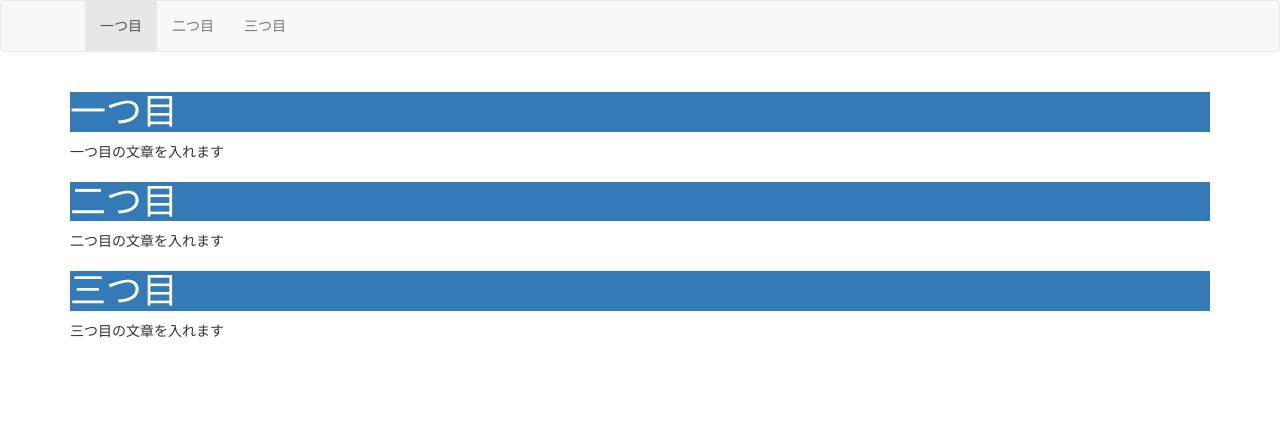
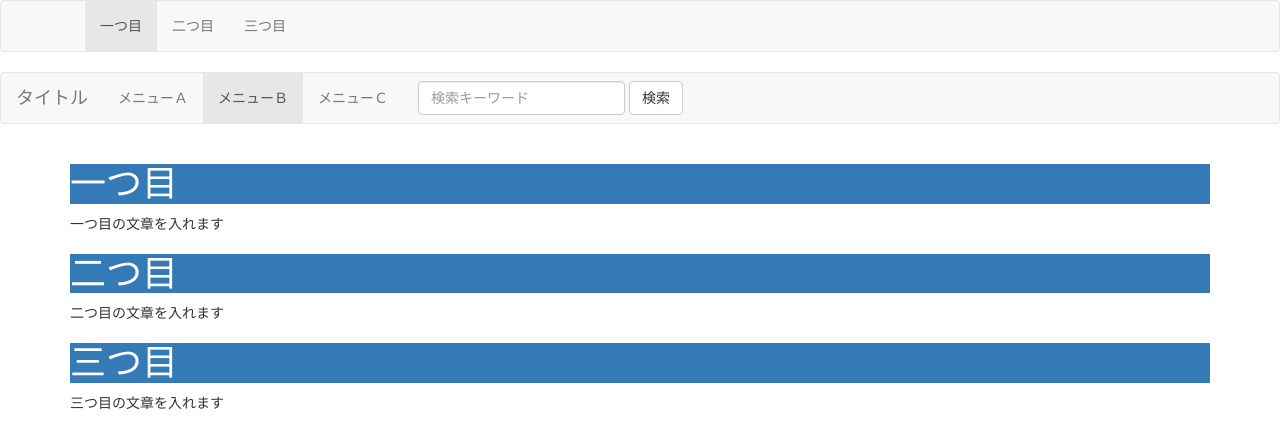
Before and after one commit to takamasa-kujirai/2016web2-3, a plain HTML site: page index.html in a window 1280 px wide. Drawn offline with nearby package versions, Linux system fonts and the light colour scheme.

Commit message:
Update index.html

```diff
--- a/index.html
+++ b/index.html
@@ -20,7 +20,35 @@
       </div>
    </nav>
 
+   <nav class="navbar navbar-default">
+	<div class="container-fluid">
+		<div class="navbar-header">
+			<button type="button" class="navbar-toggle collapsed" data-toggle="collapse" data-target="#navbarEexample3">
+				<span class="sr-only">Toggle navigation</span>
+				<span class="icon-bar"></span>
+				<span class="icon-bar"></span>
+				<span class="icon-bar"></span>
+			</button>
+			<a class="navbar-brand" href="#">
+				タイトル
+			</a>
+		</div>
 
+		<div class="collapse navbar-collapse" id="navbarEexample3">
+			<ul class="nav navbar-nav">
+				<li><a href="#">メニューＡ</a></li>
+				<li class="active"><a href="#">メニューＢ</a></li>
+				<li><a href="#">メニューＣ</a></li>
+			</ul>
+			<form class="navbar-form navbar-left" role="search">
+				<div class="form-group">
+					<input type="text" class="form-control" placeholder="検索キーワード">
+				</div>
+				<button type="submit" class="btn btn-default">検索</button>
+			</form>
+		</div>
+	</div>
+</nav>
 
   <div class="container">
    <section>
```
